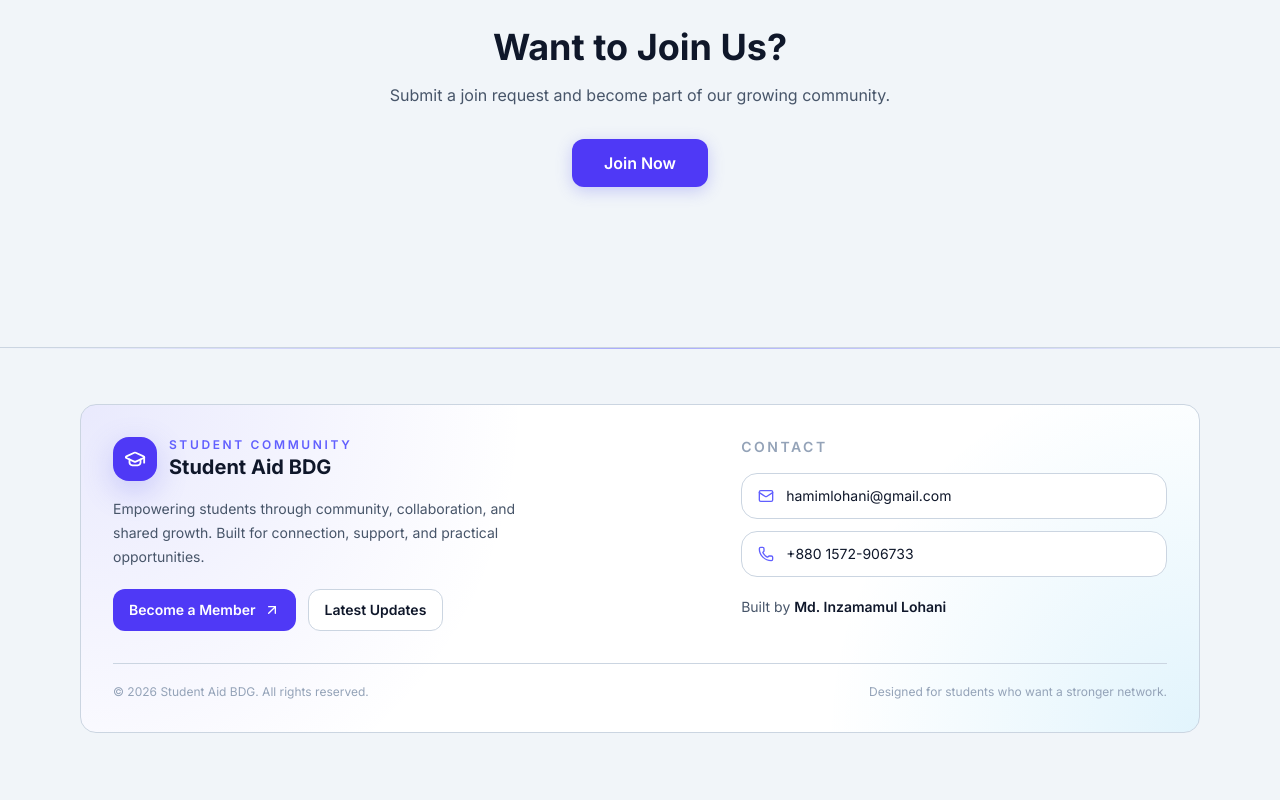
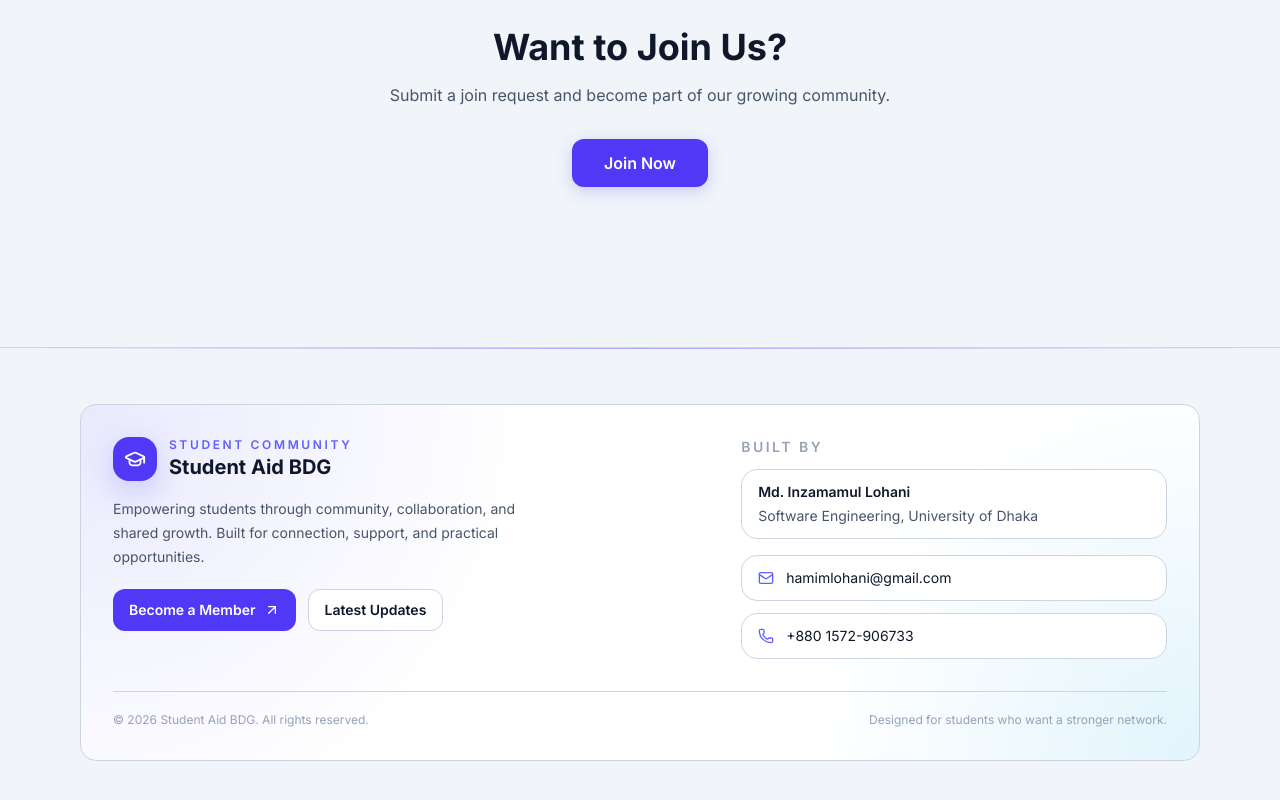
Before and after one commit to hamimLohani/student-aid, a Next.js app: page / in a window 1280 px wide. Shown: the part 1731-2531 px from the top of the page. Built offline with nearby package versions, Linux system fonts and the light colour scheme; no server answers.

Commit message:
fix footer address

```diff
--- a/app/join/page.tsx
+++ b/app/join/page.tsx
@@ -116,7 +116,13 @@ export default function JoinPage() {
 
           <div>
             <label className="block text-sm text-secondary mb-1">Phone Number *</label>
-            <input required type="tel" value={form.phone} onChange={(e) => set("phone", e.target.value)} placeholder="+880 1XXX XXXXXX" className={inputCls} />
+            <input
+              required type="tel" value={form.phone} onChange={(e) => set("phone", e.target.value)}
+              placeholder="+880 1XXX XXXXXX"
+              pattern="^\+880 1[0-9]{3} [0-9]{6}$"
+              title="Phone number must be in the format +880 1XXX XXXXXX"
+              className={inputCls}
+            />
           </div>
 
           <div>
--- a/app/page.tsx
+++ b/app/page.tsx
@@ -49,9 +49,9 @@ export default function HomePage() {
         </motion.div>
         <div className="grid grid-cols-1 sm:grid-cols-3 gap-4 sm:gap-6">
           {[
-            { icon: "🎯", title: "Mission", desc: "To provide accessible academic support and resources to every student in need." },
-            { icon: "🔭", title: "Vision", desc: "A future where every student has equal opportunity to succeed and thrive." },
-            { icon: "🤝", title: "Goals", desc: "Build a strong network, organize impactful events, and foster lifelong connections." },
+            { icon: <span role="img" aria-label="Target emoji">🎯</span>, title: "Mission", desc: "To provide accessible academic support and resources to every student in need." },
+            { icon: <span role="img" aria-label="Telescope emoji">🔭</span>, title: "Vision", desc: "A future where every student has equal opportunity to succeed and thrive." },
+            { icon: <span role="img" aria-label="Handshake emoji">🤝</span>, title: "Goals", desc: "Build a strong network, organize impactful events, and foster lifelong connections." },
           ].map((item, i) => (
             <motion.div
               key={i} variants={fade} initial="hidden" whileInView="show" viewport={{ once: true }} transition={{ delay: i * 0.15 }}
--- a/components/Footer.tsx
+++ b/components/Footer.tsx
@@ -44,8 +44,16 @@ export default function Footer() {
 
             <div>
               <p className="text-sm font-semibold uppercase tracking-[0.18em] text-muted">
-                Contact
+                Built By
               </p>
+              <div className="mt-3 rounded-2xl border border-[var(--border)] bg-[var(--bg-card)] px-4 py-3">
+                <p className="text-sm font-semibold text-[var(--text-primary)]">
+                  Md. Inzamamul Lohani
+                </p>
+                <p className="mt-1 text-sm text-secondary">
+                  Software Engineering, University of Dhaka
+                </p>
+              </div>
               <div className="mt-4 space-y-3">
                 <a
                   href="mailto:hamimlohani@gmail.com"
@@ -62,10 +70,6 @@ export default function Footer() {
                   <span>+880 1572-906733</span>
                 </a>
               </div>
-
-              <p className="mt-5 text-sm text-secondary">
-                Built by <span className="font-semibold text-[var(--text-primary)]">Md. Inzamamul Lohani</span>
-              </p>
             </div>
           </div>
 
```
